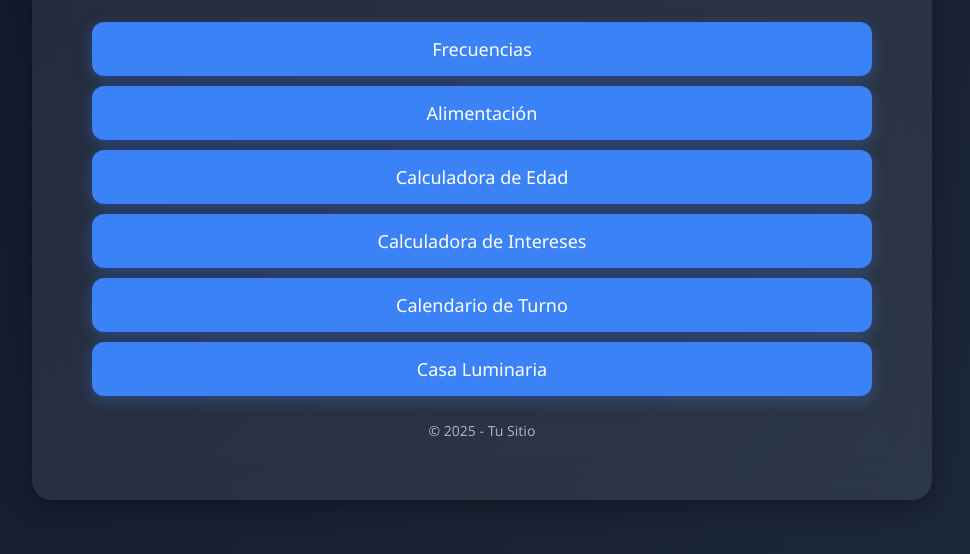
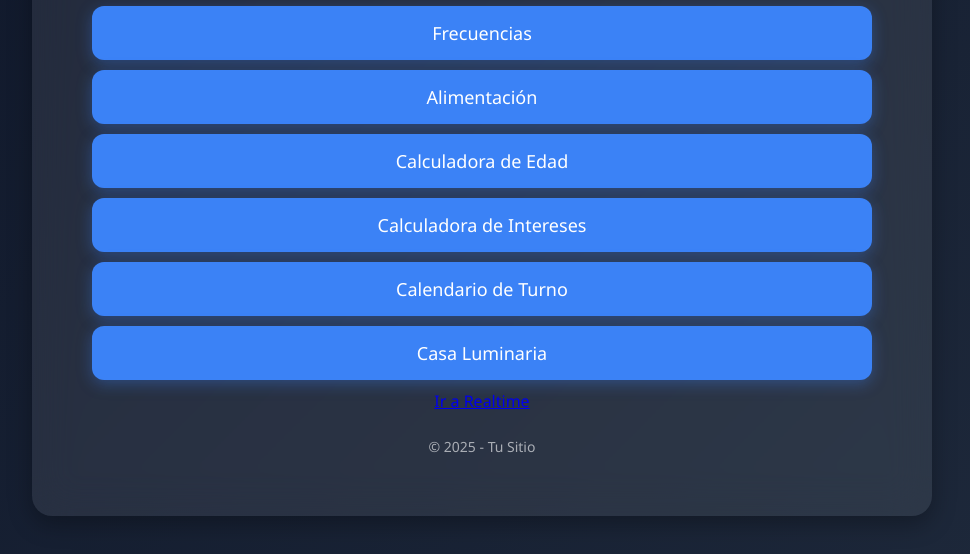
Before and after one commit to Facundo598/Principal, a plain HTML site: page index.html in a window 1280 px wide. Shown: the part 218-772 px from the top of the page, without its empty margins (158-1128 px from the left). Drawn offline with Linux system fonts and the light colour scheme.

Commit message:
Update index.html

```diff
--- a/index.html
+++ b/index.html
@@ -85,6 +85,7 @@
     <a href=RegistroPresion.html class="btn">Registro de Presión</a>    -->
     <a href="https://facu-598.github.io/Datos/" class="btn">Calendario de Turno</a>
     <a href=casa-luz.html class="btn">Casa Luminaria</a>
+    <a href="Arduino/Firebase/Realtime.html">Ir a Realtime</a>
 
     <footer>© 2025 - Tu Sitio</footer>
   </div>
```
